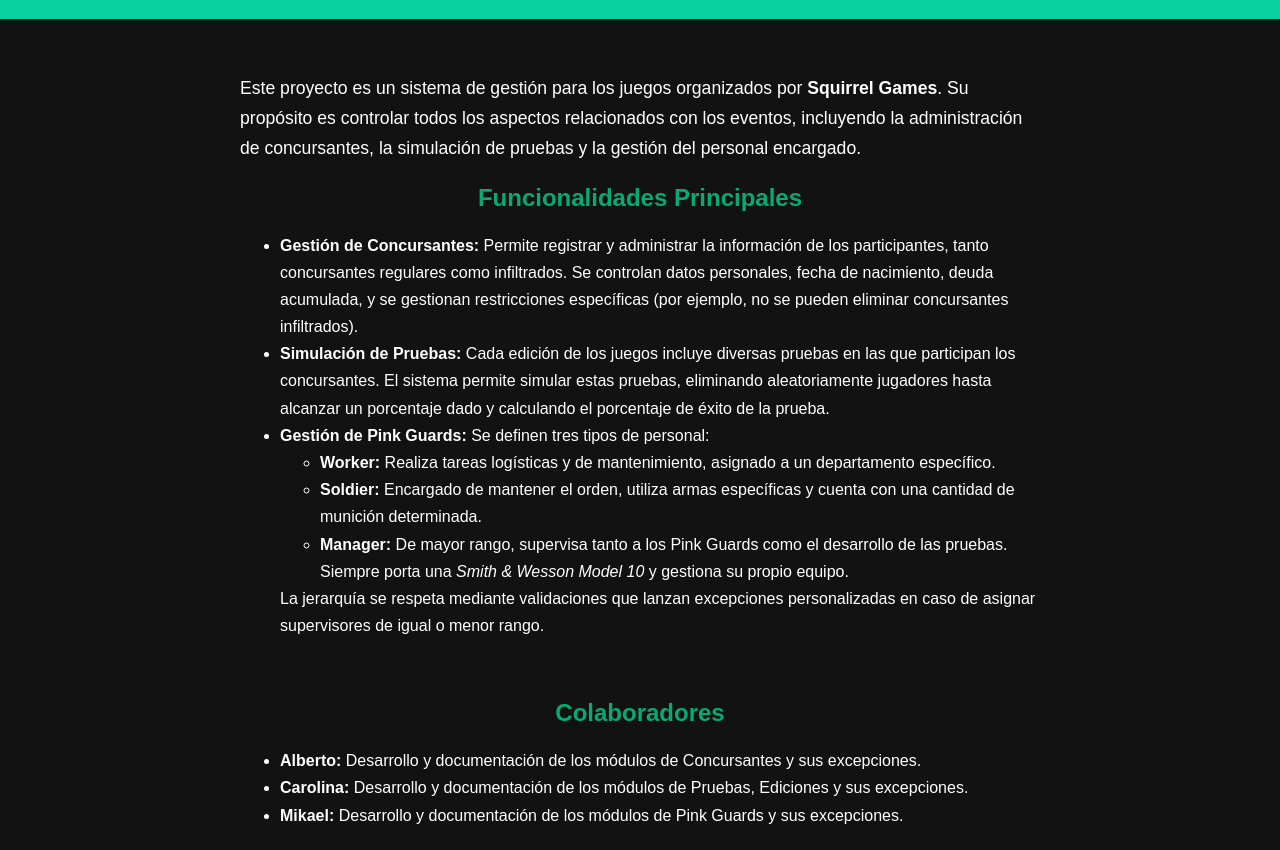
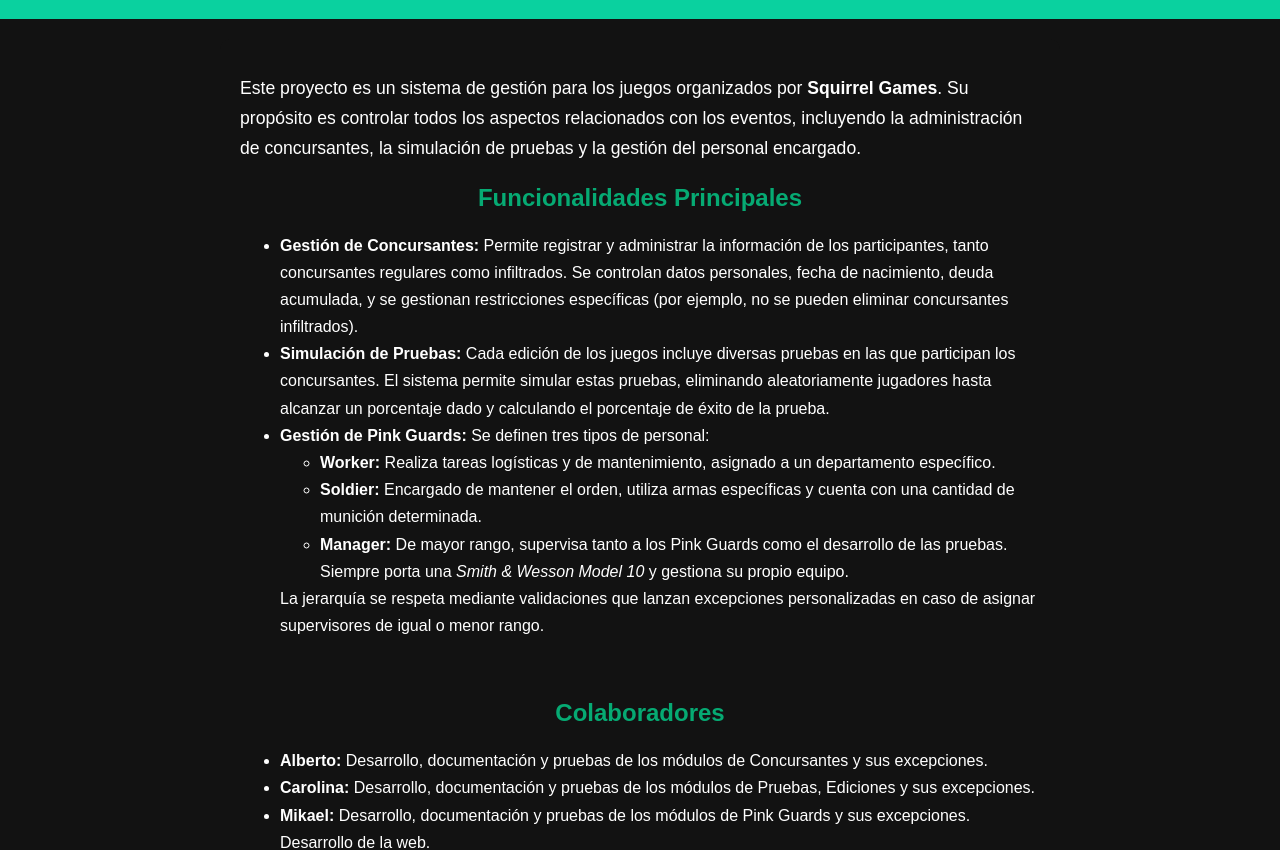
Before and after one commit to somvras/Squirrel-Games, a plain HTML site: page index.html in a window 1280 px wide. Shown: the part 108-958 px from the top of the page. Drawn offline with Linux system fonts and the light colour scheme.

Commit message:
Update index.html

```diff
--- a/index.html
+++ b/index.html
@@ -36,9 +36,9 @@
         </ul>
         <h2>Colaboradores</h2>
         <ul>
-            <li><strong>Alberto:</strong> Desarrollo y documentación de los módulos de Concursantes y sus excepciones.</li>
-            <li><strong>Carolina:</strong> Desarrollo y documentación de los módulos de Pruebas, Ediciones y sus excepciones.</li>
-            <li><strong>Mikael:</strong> Desarrollo y documentación de los módulos de Pink Guards y sus excepciones.</li>
+            <li><strong>Alberto:</strong>  Desarrollo, documentación y pruebas de los módulos de Concursantes y sus excepciones.</li>
+            <li><strong>Carolina:</strong> Desarrollo, documentación y pruebas de los módulos de Pruebas, Ediciones y sus excepciones.</li>
+            <li><strong>Mikael:</strong> Desarrollo, documentación y pruebas de los módulos de Pink Guards y sus excepciones. Desarrollo de la web.</li>
         </ul>
     </section>
     <main>
```
